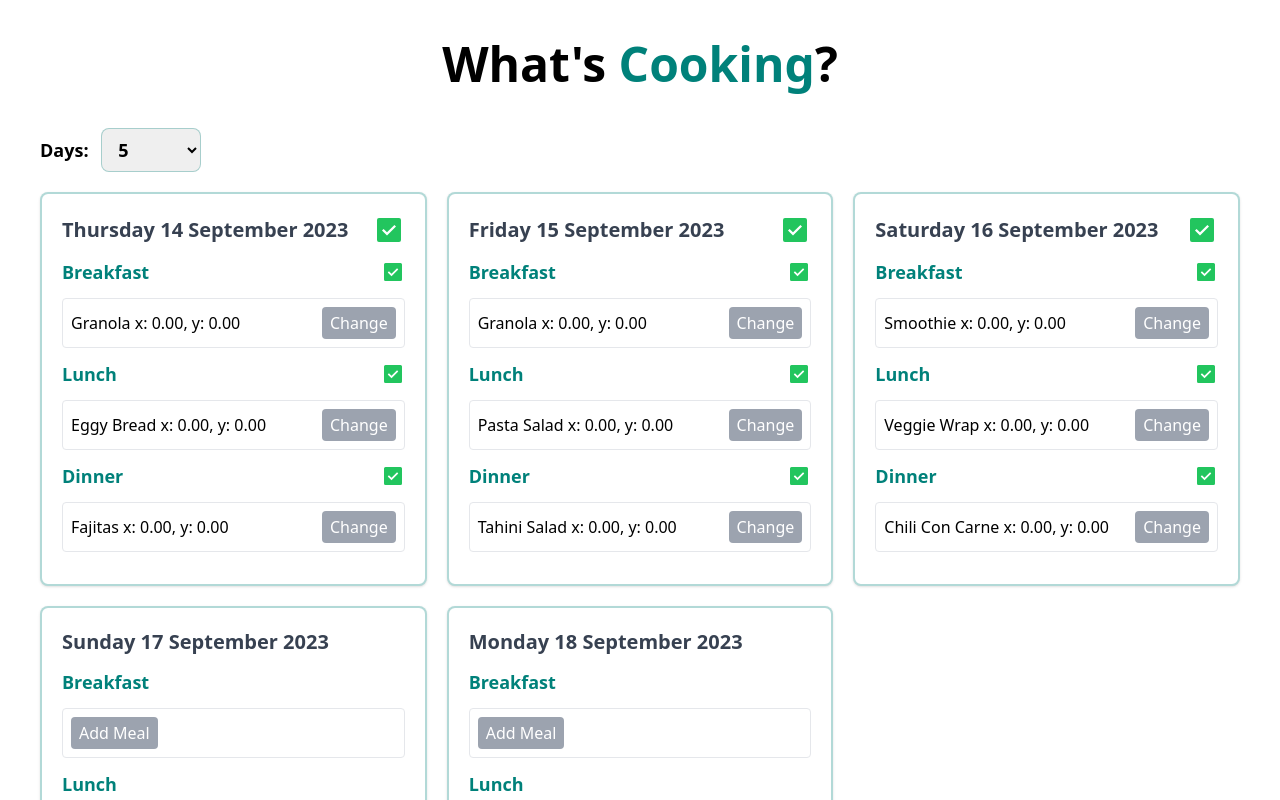
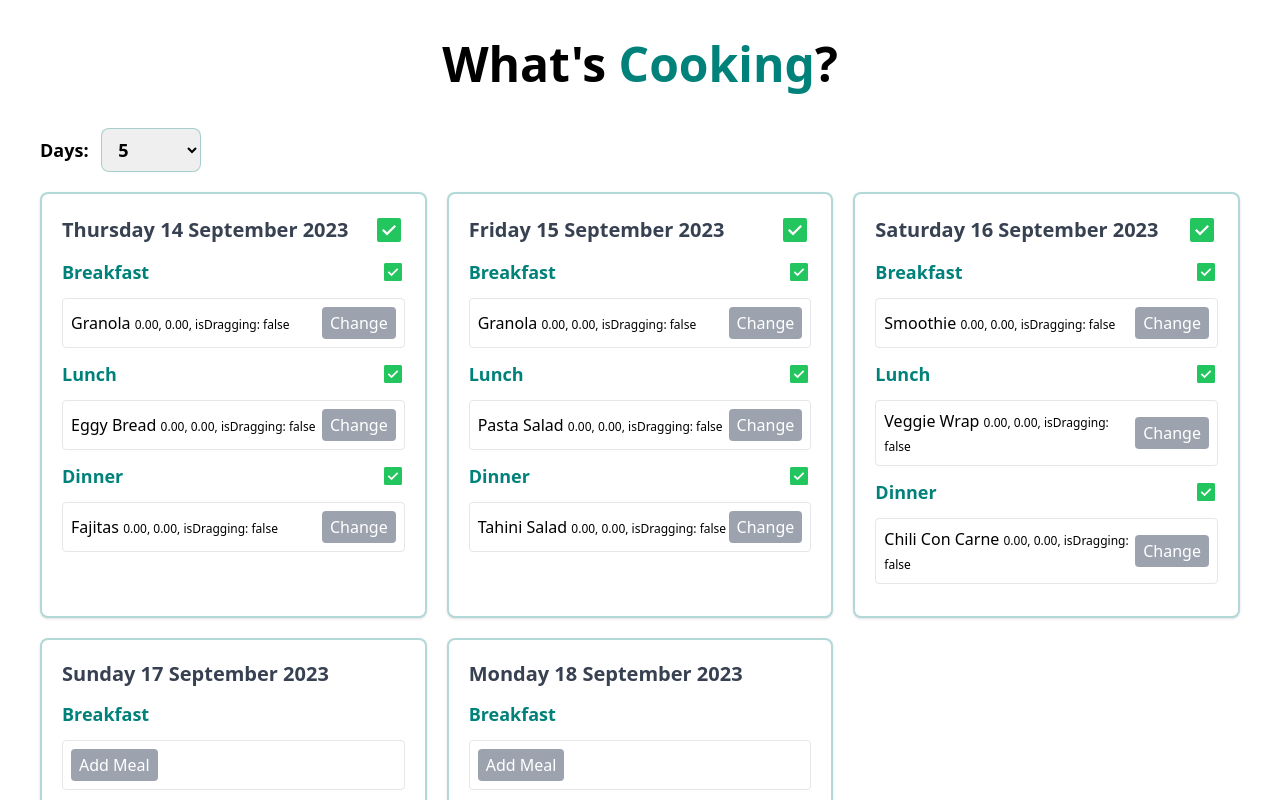
Before and after one commit to ajbates93/whats-cooking, a Nuxt app: page / in a window 1280 px wide. Shown: the top 800 px of the page. Built offline with nearby package versions, Linux system fonts and the light colour scheme.

Commit message:
feat: progress made (I think) on how drag-and-drop module works. better dropzone recognition.

```diff
--- a/components/DayCard.vue
+++ b/components/DayCard.vue
@@ -1,6 +1,7 @@
 <script setup lang="ts">
 import { useStore } from '@/store'
 import { Day, MealType, Meal } from '@/types'
+import draggable from 'vuedraggable'
 
 type Props = {
   dayTitle: string,
--- a/components/DayMeal.vue
+++ b/components/DayMeal.vue
@@ -41,35 +41,45 @@ onKeyStroke('Enter', () => {
 })
 
 const { x, y, isDragging } = dragMeal(drag)
-const { x: xBounding, y: yBounding } = getMealPositions(drag)
+const { x: xBounding, y: yBounding, left, right, bottom, top } = getMealPositions(drag)
 
-const isDropped = computed(() => {
-  const current = store.droppedValue
+const hasBeenDroppedOnto = computed(() => {
+  const droppedValue = store.droppedValue
+  const width = right.value - left.value
+  const center = width / 2
 
-  return (current.x >= xBounding.value - 20 && current.x <= xBounding.value + 20
-    && current.y >= yBounding.value - 20 && current.y <= yBounding.value + 20)
+  const marginOfError = 50
+  return (droppedValue.x >= left.value - marginOfError && droppedValue.x <= right.value + marginOfError
+  && droppedValue.y >= top.value - marginOfError && droppedValue.y <= bottom.value + marginOfError)
+})
+const hasBeenDragged = computed(() => {
+  const current = store.draggedValue
+
 })
 
-watch(isDragging, () => {
-  if (isDragging && props.meal) {
+watch(isDragging, (newValue) => {
+  if (newValue && props.meal) {
     store.draggedMeal = props.meal
   }
 })
-watch(isDropped, () => {
-  if (isDropped.value && props.meal) {
+watch(hasBeenDroppedOnto, (newValue) => {
+  if (newValue && props.meal) {
+    console.log(`${props.meal.name} has been dropped onto!`)
     store.droppedMeal = props.meal
+    store.swapMeals(store.draggedMeal, store.droppedMeal)
   }
-  store.swapMeals(store.draggedMeal, store.droppedMeal)
 })
 
 </script>
 
 <template>
-  <div ref="drag" class="my-3 transition py-2 px-2 cursor-move rounded hover:shadow-lg border select-none touch-none bg-white"
-    :style="[isDragging ? `position: absolute; left: ${x.toFixed(0)}px; top: ${y.toFixed(0)}px;` : 'position: relative',
-            isDropped ? 'background-color: green' : '']">
+  <div :style="isDragging ? `height: ${drag?.clientHeight}px` : ''">
+
+    <div ref="drag" class="my-3 transition py-2 px-2 cursor-move rounded hover:shadow-lg border select-none touch-none bg-white w-auto animate-wiggle"
+      :class="[`left-[${xBounding.toFixed(2)}px] top-[${yBounding.toFixed(2)}]`, { 'bg-green-400 animate-wiggle': hasBeenDroppedOnto}]"
+      :style="[isDragging ? `position: absolute; left: ${x.toFixed(0)}px; top: ${y.toFixed(0)}px;` : '']">
       <div v-if="meal" class="flex items-center justify-between">
-      <span v-if="!showEdit" class="mr-auto">{{ meal.name }} x: {{ x.toFixed(2) }}, y: {{ y.toFixed(2) }}</span>
+        <span v-if="!showEdit" class="mr-auto">{{ meal.name }} <span class="text-xs">{{ x.toFixed(2) }}, {{ y.toFixed(2) }}, isDragging: {{ isDragging }}</span></span>
         <button v-if="!showEdit" class="bg-gray-400 text-white px-2 py-1 rounded" @click="showEdit = true">Change</button>
         <input v-if="showEdit" class="bg-white border border-primary border-opacity-40 px-2 py-1 rounded" type="text" v-model="meal.name" />
         <button v-if="showEdit" class="bg-gray-400 text-white px-2 py-1 rounded ml-auto mr-1" @click="showEdit = false">Cancel</button>
@@ -81,4 +91,5 @@ watch(isDropped, () => {
         <button v-if="showInput" class="bg-green-500 text-white px-2 py-1 rounded" @click="handleSubmitNewMealClick">Submit</button>
       </div>
     </div>
+  </div>
 </template>
--- a/composables/useDragAndDrop.ts
+++ b/composables/useDragAndDrop.ts
@@ -5,9 +5,10 @@ import { useStore } from "~/store"
 export const useDragAndDrop = () => {
   const store = useStore()
   const dragMeal = (meal: Ref<HTMLElement | null>) => {
-    const droppedValue = ref<XY>()
     const onEnd = (xy: XY) => {
       store.droppedValue = xy
+      x.value = 0
+      y.value = 0
     }
     const { x, y, isDragging } = useDraggable(meal, {
       onEnd: () => {
@@ -18,8 +19,8 @@ export const useDragAndDrop = () => {
     return { x, y, isDragging }
   }
   const getMealPositions = (area: Ref<HTMLElement | null>) => {
-    const { x, y } = useElementBounding(area)
-    return { x, y }
+    const { x, y, left, right, bottom, top } = useElementBounding(area)
+    return { x, y, left, right, bottom, top }
   }
 
   return { dragMeal, getMealPositions }
--- a/nuxt.config.ts
+++ b/nuxt.config.ts
@@ -6,5 +6,8 @@ export default defineNuxtConfig({
     '@vueuse/nuxt',
     'nuxt-icon',
     '@pinia/nuxt'
-  ]
+  ],
+  devServer: {
+    port: 3001
+  }
 })
--- a/store/index.ts
+++ b/store/index.ts
@@ -5,8 +5,9 @@ export const useStore = defineStore('store', {
     calendarDaysToShow: 5,
     meals: [] as Meal[],
     droppedValue: {} as XY,
-    draggedMeal: {} as Meal,
-    droppedMeal: {} as Meal
+    draggedValue: {} as XY,
+    droppedMeal: {} as Meal,
+    draggedMeal: {} as Meal
   }),
   getters: {
   },
@@ -22,15 +23,19 @@ export const useStore = defineStore('store', {
     swapMeals(draggedMeal: Meal, targetMeal: Meal) {
       const draggedIdx = this.meals.findIndex(x => x.date.toLocaleDateString() === draggedMeal.date.toLocaleDateString() && x.type === draggedMeal.type)
       const targetIdx = this.meals.findIndex(x => x.date.toLocaleDateString() === targetMeal.date.toLocaleDateString() && x.type === targetMeal.type)
-
-      if (draggedIdx === -1 || targetIdx === -1)
+      if (draggedIdx === -1 || targetIdx === -1 || draggedIdx === targetIdx)
         return
 
       const temp = JSON.parse(JSON.stringify(this.meals[draggedIdx]))
+      const tempDragged = JSON.parse(JSON.stringify(this.meals[targetIdx]))
+      const tempXY = JSON.parse(JSON.stringify(this.droppedValue))
       this.meals[draggedIdx].name = this.meals[targetIdx].name
       this.meals[draggedIdx].missingIngredients = this.meals[targetIdx].missingIngredients
       this.meals[targetIdx].name = temp.name
       this.meals[targetIdx].missingIngredients = temp.missingIngredients
+      this.draggedValue = this.droppedValue
+
+      console.log(`Meals swapped: ${temp.name} and ${tempDragged.name}`)
     },
     seedMeals() {
       const today = new Date()
--- a/tailwind.config.js
+++ b/tailwind.config.js
@@ -6,6 +6,15 @@ module.exports = {
       colors: {
         'navGray': '#f9f9f9',
         'primary': '#00817a'
+      },
+      keyframes: {
+        wiggle: {
+          '0%, 100%': { transform: 'rotate(-1deg)' },
+          '50%': { transform: 'rotate(1deg)' },
+        }
+      },
+      animation: {
+        'wiggle': 'wiggle 0.2s ease-in-out 1s'
       }
     },
   },
```
Also changed, not shown: 1 other file (tests, documents, lock files or other folders). Lines whose indentation alone changed are shown as unchanged.
